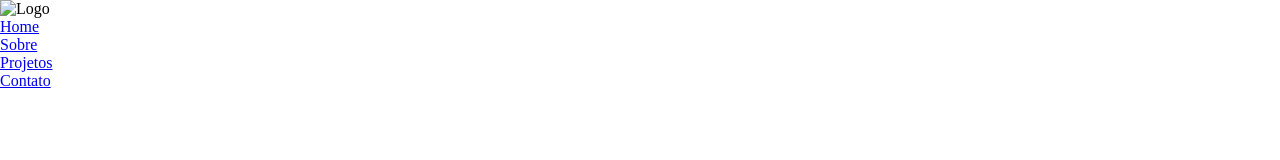
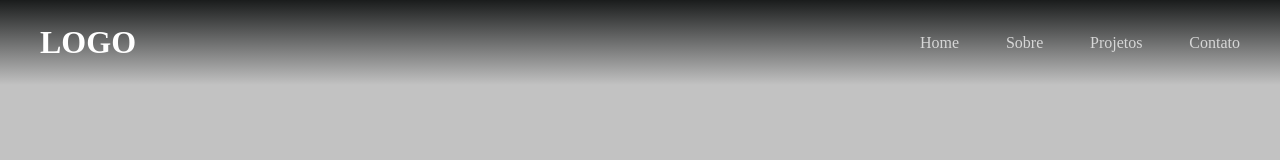
Before and after one commit to MatheusZoti/Projeto-site, a plain HTML site: page index.html in a window 1280 px wide. Drawn offline with Linux system fonts and the light colour scheme.

Commit message:
css edit

```diff
--- a/estilos/style.css
+++ b/estilos/style.css
@@ -1,8 +1,48 @@
 * {
   margin: 0;
   padding: 0;
+  font-family: Poppins;
+}
+body {
+  background-color: rgb(194, 194, 194);
 }
 
-header {
+h1 a{
+  color: white;
+  text-decoration: none;
+}
 
+.container {
+  background: linear-gradient(180deg, rgba(26,28,28,1) 0%, rgba(255,255,255,0) 100%);
+  display: flex;
+  justify-content: space-between;
+  align-items: center;
+  padding: 24px 40px;
 }
+
+.navbar {
+  display: flex;
+  flex-direction: row;
+  justify-content: space-between;
+  width: 320px;
+  list-style: none;
+}
+
+.navbar li a{
+  text-decoration: none;
+  color: rgba(255, 255, 255, 0.716);
+  font-weight: 500;
+  font-size: 16px;
+  transition: 0.3s;
+}
+.navbar li a:hover{
+  color: white;
+}
+
+.navbar li {
+  transition: 0.3s;
+}
+
+.navbar li:hover {
+  transform: translateY(-2px);
+}
--- a/index.html
+++ b/index.html
@@ -13,15 +13,13 @@
 <body>
   <header>
     <div class="container">
-      <img src="#" alt="Logo">
-      <div class="navbar">
-        <ul class="links">
+      <h1><a href="#">LOGO</a></h1>
+        <ul class="navbar">
           <li><a href="#">Home</a></li>
           <li><a href="#">Sobre</a></li>
           <li><a href="#">Projetos</a></li>
           <li><a href="#">Contato</a></li>
         </ul>
-      </div>
     </div>
   </header>
 </body>
```
